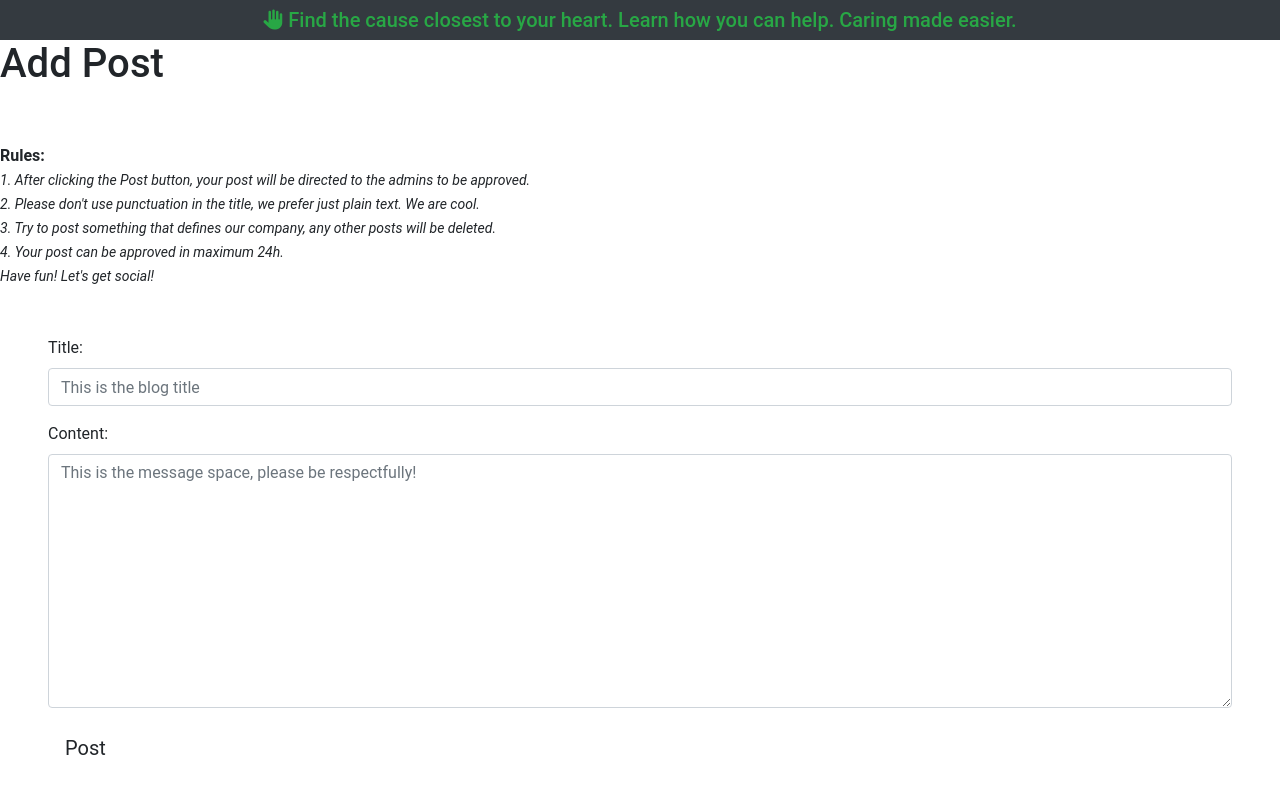
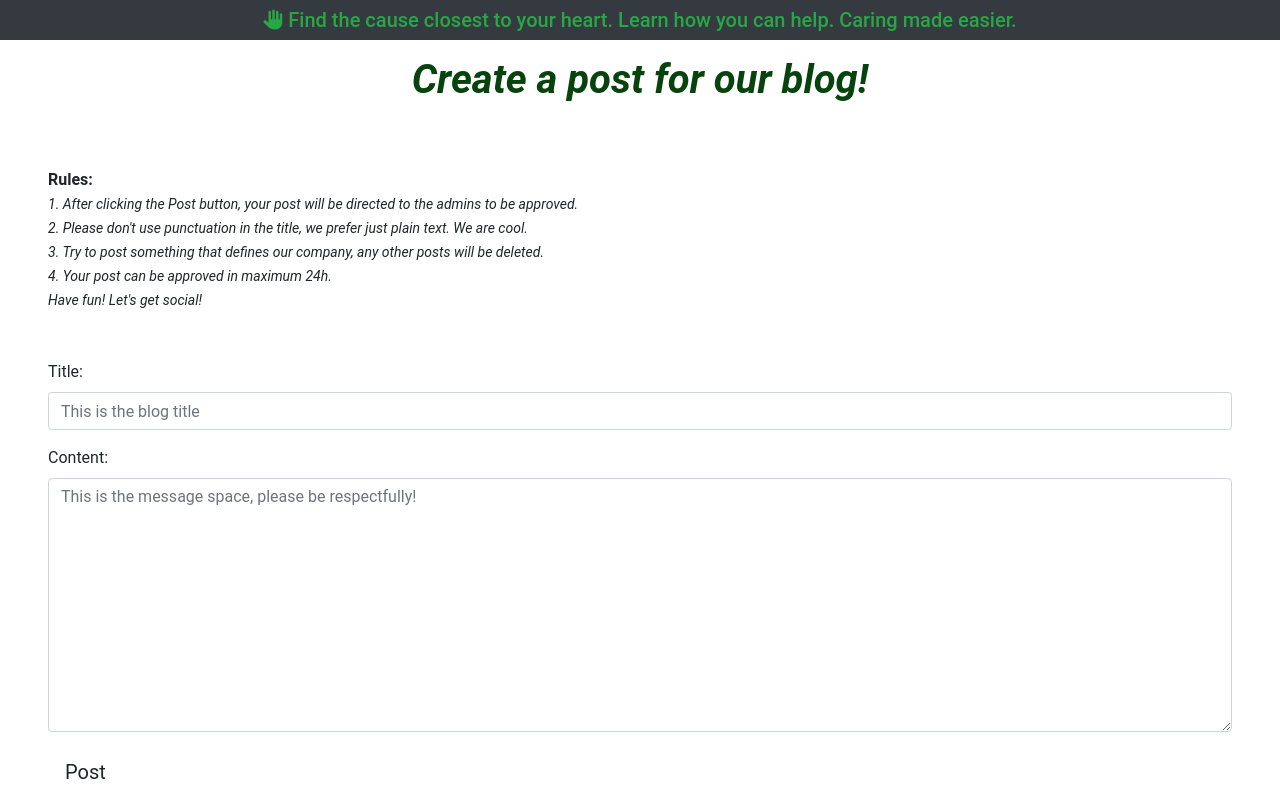
Before and after one commit to Lee-moran/emergency-code, a Django app: page /blog/add_post/ in a window 1280 px wide. Shown: the part 77-872 px from the top of the page. Run offline with Django 3.2, Linux system fonts and the light colour scheme; the visitor is signed in with stand-in values (Sample User, id 1); some libraries are stand-ins or nearby versions.

Commit message:
style add post page

```diff
--- a/NGOBlog/templates/add_post.html
+++ b/NGOBlog/templates/add_post.html
@@ -1,14 +1,16 @@
 {% extends 'base.html' %}
-{% block title %}Create a new blog post | Finesse{% endblock %}
+{% block title %}Add POST{% endblock %}
 {% load static %}
 
 {% block content %}
 {% if user.is_authenticated %}
 <!--If the user is authenticated he can add a post in the Blog section-->
-    <h1>Add Post</h1>
-    <br/> <br/>
+<h1 class="text-center m-3" style="
+    color: #07430c;
+"><strong><em>Create a post for our blog!</em></strong></h1>
+<br /> <br />
 
-    <div class="ms-5">
+<div class="ml-5">
     <strong>Rules:</strong>
     <br>
     <em>
--- a/NGOBlog/views.py
+++ b/NGOBlog/views.py
@@ -90,19 +90,6 @@ class PostLike(View):
         return HttpResponseRedirect(reverse('post_detail', args=[slug]))
 
 
-class PostLike(View):
-    """Remove or add like and redirect to post_detail.html"""
-    def post(self, request, slug, *args, **kwargs):
-        """With this function user can like or remove its like"""
-        post = get_object_or_404(Post, slug=slug)
-        if post.likes.filter(id=request.user.id).exists():
-            post.likes.remove(request.user)
-        else:
-            post.likes.add(request.user)
-
-        return HttpResponseRedirect(reverse('post_detail', args=[slug]))
-
-
 class AddPostView(LoginRequiredMixin, generic.CreateView):
     """Allow users to post"""
     model = Post
```
Lines whose indentation alone changed are shown as unchanged.
